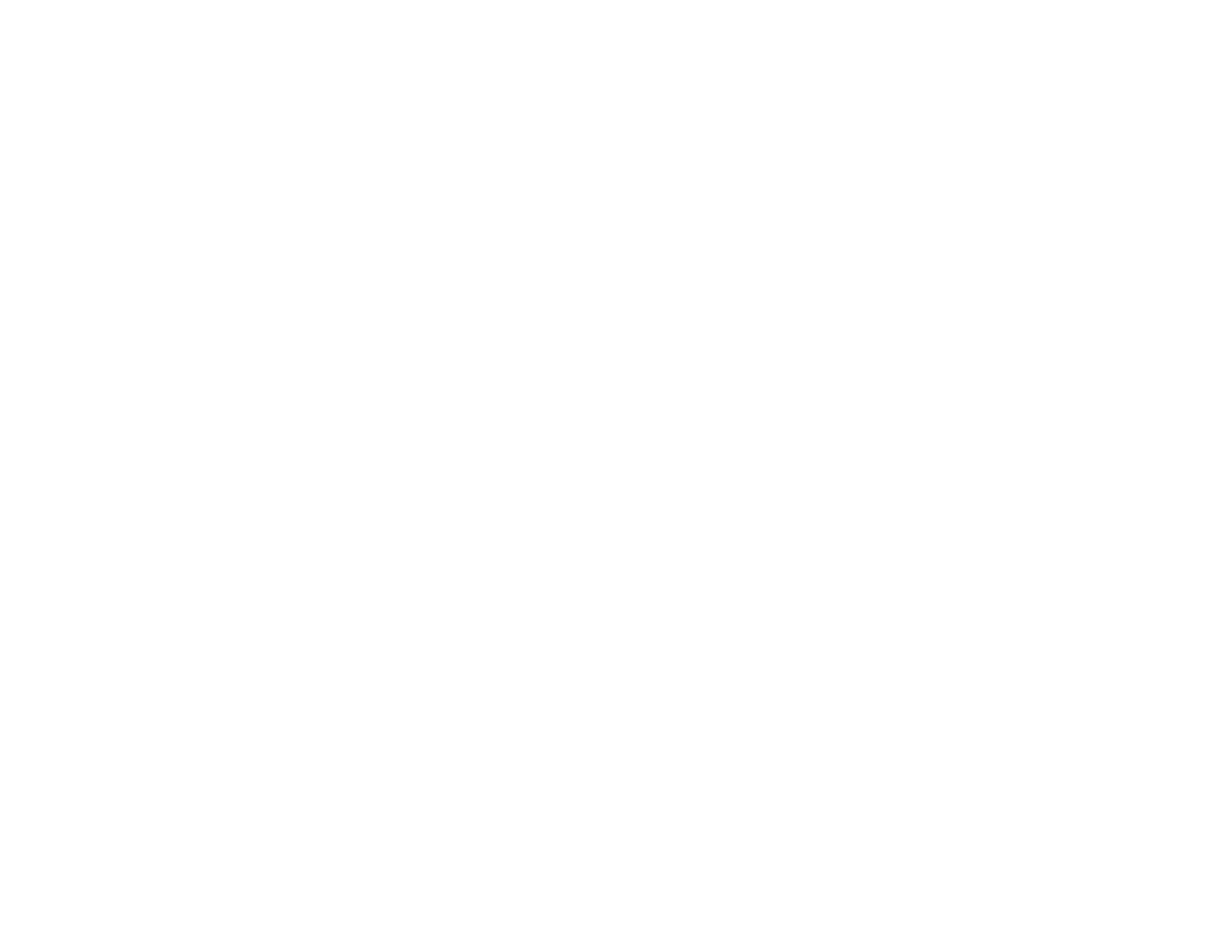
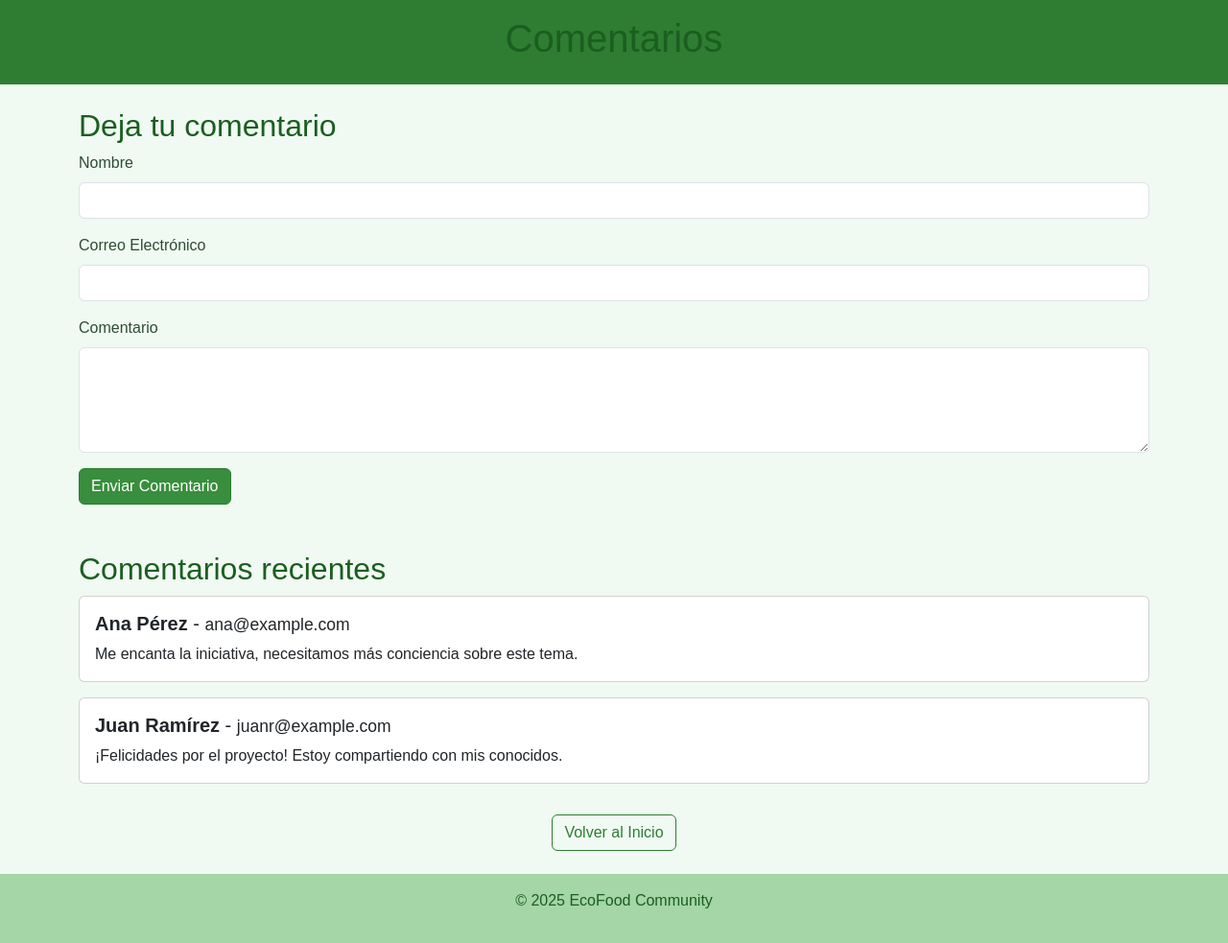
Before and after one commit to unrecoveryloss/Ev2Repo, a website: page public/comentarios.html in a window 1280 px wide. Shown: the whole page at 96% size. Before the commit the page ends 800 px from the top, so only its background shows below. Drawn offline with nearby package versions, Linux system fonts and the light colour scheme; files that its build step writes are made by us from their sources.

Commit message:
se añadió diseños y código para páginas

```diff
--- a/public/comentarios.html
+++ b/public/comentarios.html
@@ -0,0 +1,62 @@
+<!DOCTYPE html>
+<html lang="es">
+<head>
+  <meta charset="UTF-8">
+  <meta name="viewport" content="width=device-width, initial-scale=1">
+  <title>Comentarios - EcoFood Community</title>
+  <link href="https://cdn.jsdelivr.net/npm/bootstrap@5.3.0/dist/css/bootstrap.min.css" rel="stylesheet">
+  <link rel="stylesheet" href="style.css">
+</head>
+<body>
+  <header class="text-center p-3">
+    <h1>Comentarios</h1>
+  </header>
+
+  <main class="container mt-4">
+    <section class="mb-5">
+      <h2>Deja tu comentario</h2>
+      <form>
+        <div class="mb-3">
+          <label for="nombre" class="form-label">Nombre</label>
+          <input type="text" class="form-control" id="nombre" required>
+        </div>
+        <div class="mb-3">
+          <label for="correo" class="form-label">Correo Electrónico</label>
+          <input type="email" class="form-control" id="correo" required>
+        </div>
+        <div class="mb-3">
+          <label for="comentario" class="form-label">Comentario</label>
+          <textarea class="form-control" id="comentario" rows="4" required></textarea>
+        </div>
+        <button type="submit" class="btn btn-primary">Enviar Comentario</button>
+      </form>
+    </section>
+
+    <section>
+      <h2>Comentarios recientes</h2>
+
+      <div class="card mb-3">
+        <div class="card-body">
+          <h5 class="card-title"><strong>Ana Pérez</strong> - <small>ana@example.com</small></h5>
+          <p class="card-text">Me encanta la iniciativa, necesitamos más conciencia sobre este tema.</p>
+        </div>
+      </div>
+
+      <div class="card mb-3">
+        <div class="card-body">
+          <h5 class="card-title"><strong>Juan Ramírez</strong> - <small>juanr@example.com</small></h5>
+          <p class="card-text">¡Felicidades por el proyecto! Estoy compartiendo con mis conocidos.</p>
+        </div>
+      </div>
+    </section>
+
+    <div class="text-center mt-4">
+      <a href="index.html" class="btn btn-outline-success">Volver al Inicio</a>
+    </div>
+  </main>
+
+  <footer class="text-center mt-4 p-3">
+    <p>&copy; 2025 EcoFood Community</p>
+  </footer>
+</body>
+</html>
--- /dev/null
+++ b/public/css/style.css
@@ -0,0 +1,49 @@
+body {
+    font-family: Arial, sans-serif;
+    background-color: #f0f9f2;
+    color: #2e4d34;
+  }
+
+  header {
+    background-color: #2e7d32; /* Verde oscuro */
+    color: white;
+  }
+
+  footer {
+    background-color: #a5d6a7; /* Verde claro */
+    color: #1b5e20;
+  }
+
+  h1, h2 {
+    color: #1b5e20;
+  }
+
+  section {
+    margin-bottom: 2rem;
+  }
+
+  .btn-primary {
+    background-color: #388e3c;
+    border-color: #2e7d32;
+  }
+
+  .btn-secondary {
+    background-color: #66bb6a;
+    border-color: #388e3c;
+  }
+
+  .btn-info {
+    background-color: #81c784;
+    border-color: #66bb6a;
+    color: #1b5e20;
+  }
+
+  .btn-outline-success {
+    color: #2e7d32;
+    border-color: #2e7d32;
+  }
+
+  .btn-outline-success:hover {
+    background-color: #2e7d32;
+    color: white;
+  }
```
Also changed, not shown: public/home.html (+26 -0 lines), public/index.html (+36 -6 lines), public/login.html (+33 -0 lines), public/registro.html (+65 -0 lines).
